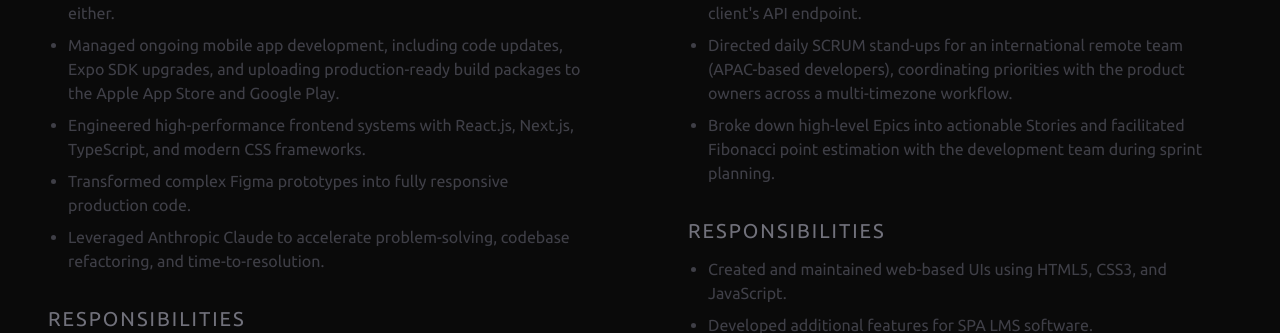
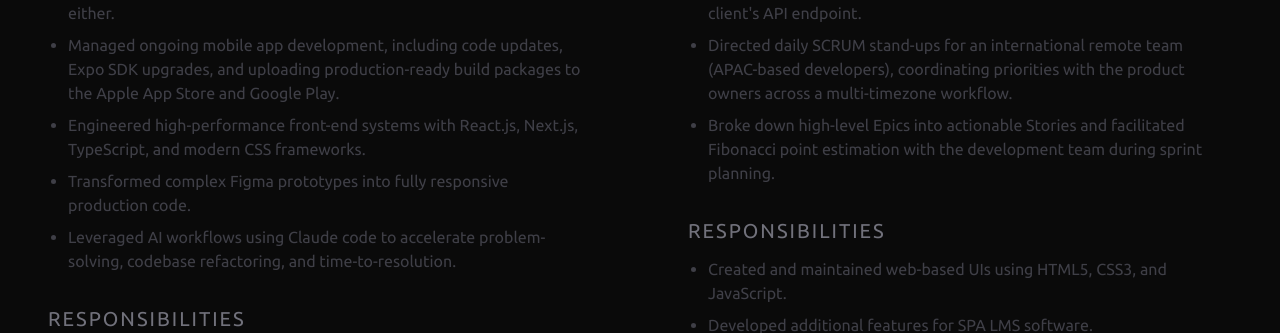
Before and after one commit to james-zedd/jameszedd-dot-com, a Next.js app: page / in a window 1280 px wide. Shown: the part 947-1280 px from the top of the page. Built offline with nearby package versions, Linux system fonts and the light colour scheme.

Commit message:
Update wording for intro and other small fixes

```diff
--- a/src/app/_data/Careers.ts
+++ b/src/app/_data/Careers.ts
@@ -18,9 +18,9 @@ export const tiaJob: Job = {
     highlights: [
         "Owned the TIA Closeout and Warranty app post-handoff, self-directing a fast learning curve in React Native and Expo with no prior experience in either.",
         "Managed ongoing mobile app development, including code updates, Expo SDK upgrades, and uploading production-ready build packages to the Apple App Store and Google Play.",
-        "Engineered high-performance frontend systems with React.js, Next.js, TypeScript, and modern CSS frameworks.",
+        "Engineered high-performance front-end systems with React.js, Next.js, TypeScript, and modern CSS frameworks.",
         "Transformed complex Figma prototypes into fully responsive production code.",
-        "Leveraged Anthropic Claude to accelerate problem-solving, codebase refactoring, and time-to-resolution.",
+        "Leveraged AI workflows using Claude code to accelerate problem-solving, codebase refactoring, and time-to-resolution.",
     ],
     responsibilities: [
         "Maintained a shared SaaS codebase across multiple client Firebase instances, keeping each client's database and build up to date.",
--- a/src/app/_data/Intro.ts
+++ b/src/app/_data/Intro.ts
@@ -1,5 +1,5 @@
 export const TEXT_A =
-    "Front-End and Mobile Engineer with 6+ years of professional software development experience, including production-ready work in React, TypeScript, React Native, and Expo.\n\nI have a pattern: I get hired to fix what others could not finish. I have taken over a web app after a remote team stalled out, rebuilt a company website from the ground up after a contractor missed the mark, and picked up React Native and Expo from zero to rescue a mobile app mid-development — all while working independently and reporting directly to senior stakeholders.";
+    "Front-End and Mobile Engineer with 6+ years of professional software development experience, including production-ready work in React, TypeScript, React Native, and Expo.\n\nAcross my career, I have often been brought in to take unfinished projects across the finish line. I have taken over a SaaS app after a remote team stalled out, rebuilt a company website from the ground up after a contractor missed the mark, and picked up React Native and Expo from zero to rescue a mobile app mid-development — all while working independently and reporting directly to senior stakeholders.";
 
 export const TEXT_B =
     "In addition to my technical skills, I have been a martial arts student for over 17 years, achieving a Fourth Degree Black Belt (Yondan) in Yoshinkan Aikido and a Second Degree Black Belt (Nidan) in Iaido.";
```
